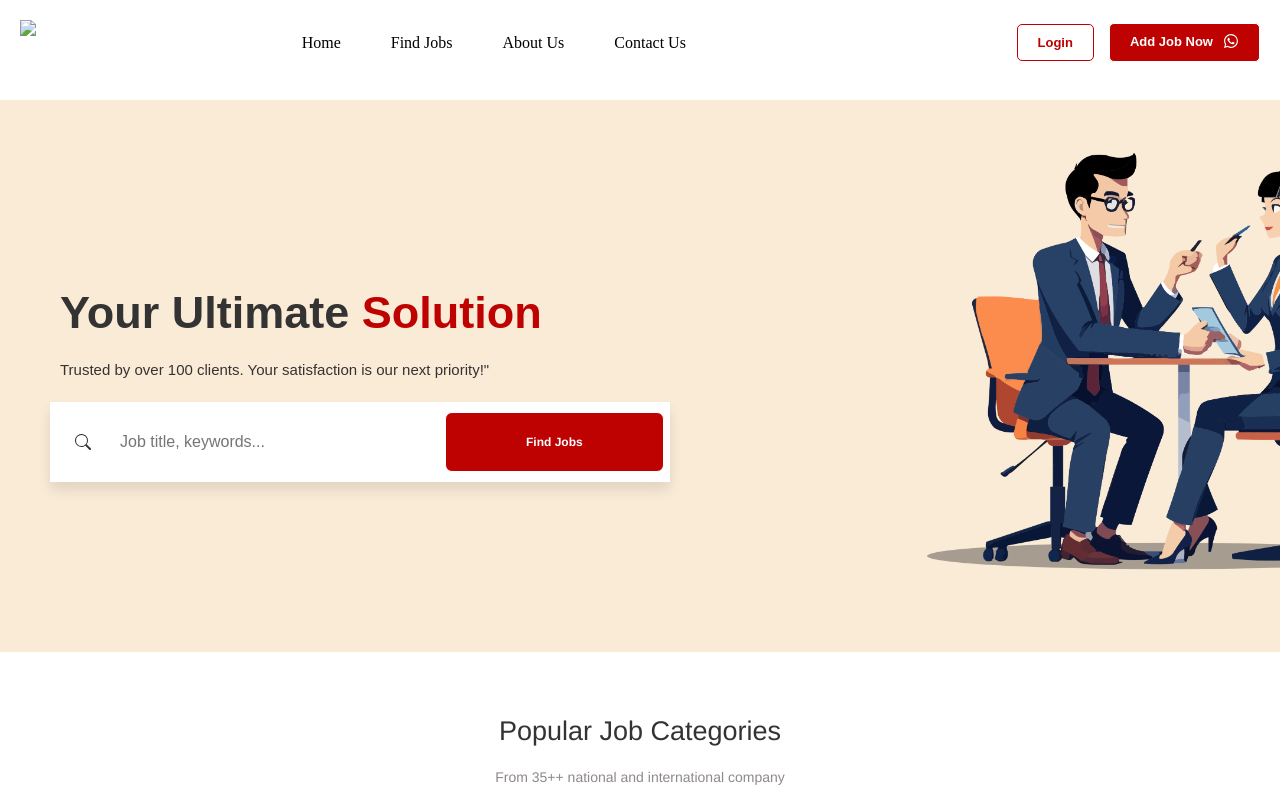
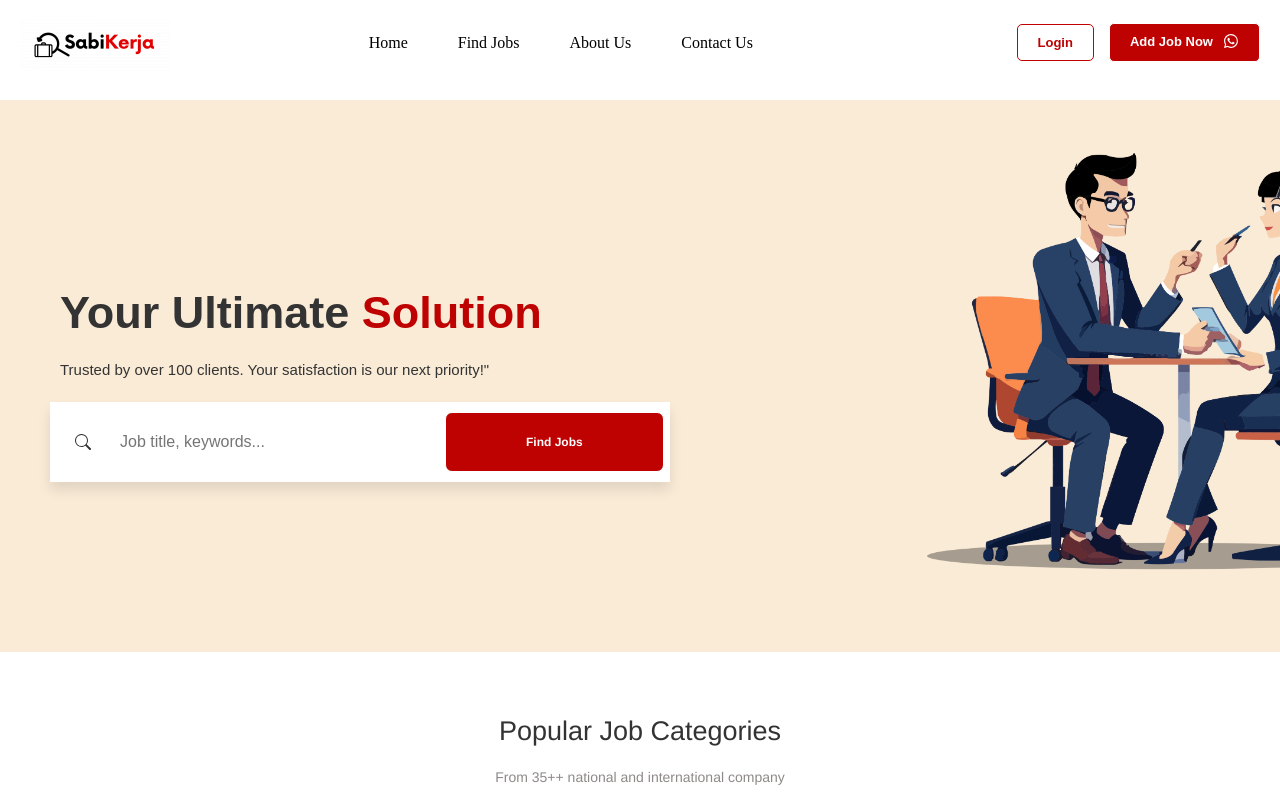
Before and after one commit to affandzaki15/Project-internpro, a website: page index.html in a window 1280 px wide. Shown: the top 800 px of the page. Drawn offline with nearby package versions, Linux system fonts and the light colour scheme; the site is published under a folder, as on GitHub Pages, so addresses that start at the root find nothing.

Commit message:
index.html

```diff
--- a/index.html
+++ b/index.html
@@ -13,7 +13,7 @@
 <body>
     <nav>
         <div class="logo">
-            <img src="/img/Sabi.png">
+            <img src="img/Sabi.png">
         </div>
         <ul class="menu">
             <li><a href="index.html">Home</a></li>
```
